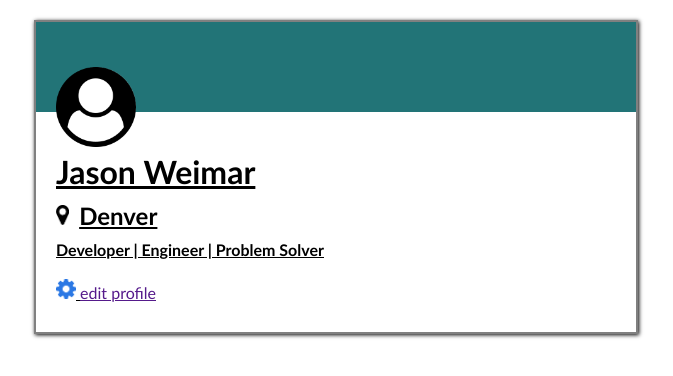
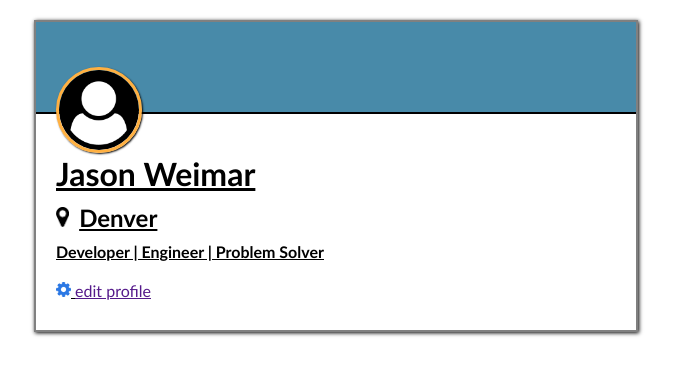
Before and after one commit to JasonWeimar/UserCard, a plain HTML site: page index.html in a window 1280 px wide. Shown: the whole page, without its empty margins (304-977 px from the left). Drawn offline with Linux system fonts and the light colour scheme.

Commit message:
styling changes

```diff
--- a/style.css
+++ b/style.css
@@ -15,8 +15,9 @@ body{
 
 .top{
     height:50px;
-    background-color: rgb(34, 116, 119);
+    background-color: rgb(72, 138, 169);
     padding: 20px;
+    border-bottom: solid 2px black;
 }
 
 .card_content{
@@ -30,6 +31,9 @@ body{
     height: 80px;
     position: relative;
     top: 25px;
+    border: solid 3px rgb(255, 176, 65);
+    border-radius: 50px;
+    box-shadow: 1px 1px 2px black;
 }
 
 .location{
@@ -50,5 +54,5 @@ body{
 }
 
 .gear{
-    height: 20px;
+    height: 15px;
 }
```
